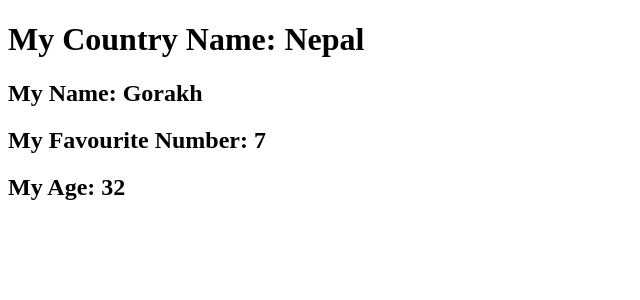
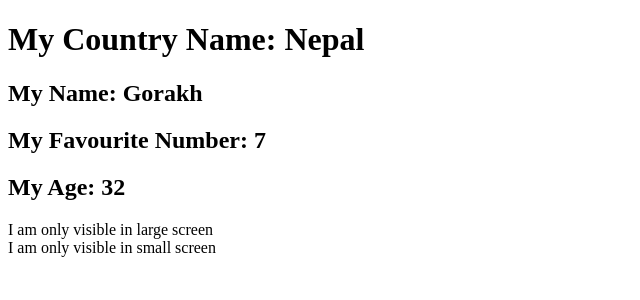
Before and after one commit to shahisachin917/Assignment1, a React (Create React App) app in the folder create-react-app/: page / in a window 1280 px wide. Shown: the top 300 px of the page, without its empty margins (0-640 px from the left). Built offline with nearby package versions, Linux system fonts and the light colour scheme.

Commit message:
css media query

```diff
--- a/create-react-app/src/App.css
+++ b/create-react-app/src/App.css
@@ -18,3 +18,13 @@ span {
   margin: auto;
   border-radius: 50%;
 }
+
+.large-screen {
+  display: none;
+}
+
+@media (min-width: 700px) {
+  .large-screen {
+    display: block;
+  }
+}
--- a/create-react-app/src/App.js
+++ b/create-react-app/src/App.js
@@ -10,13 +10,15 @@ function App() {
 
   age = 32;
 
-
   return (
     <>
       <h1>My Country Name: {myCountry}</h1>
       <h2>My Name: {myName}</h2>
       <h2>My Favourite Number: {favNumber}</h2>
       <h2>My Age: {age}</h2>
+
+      <div className="large-screen">I am only visible in large screen</div>
+      <div className="small-screen">I am only visible in small screen</div>
     </>
   );
 }
```
